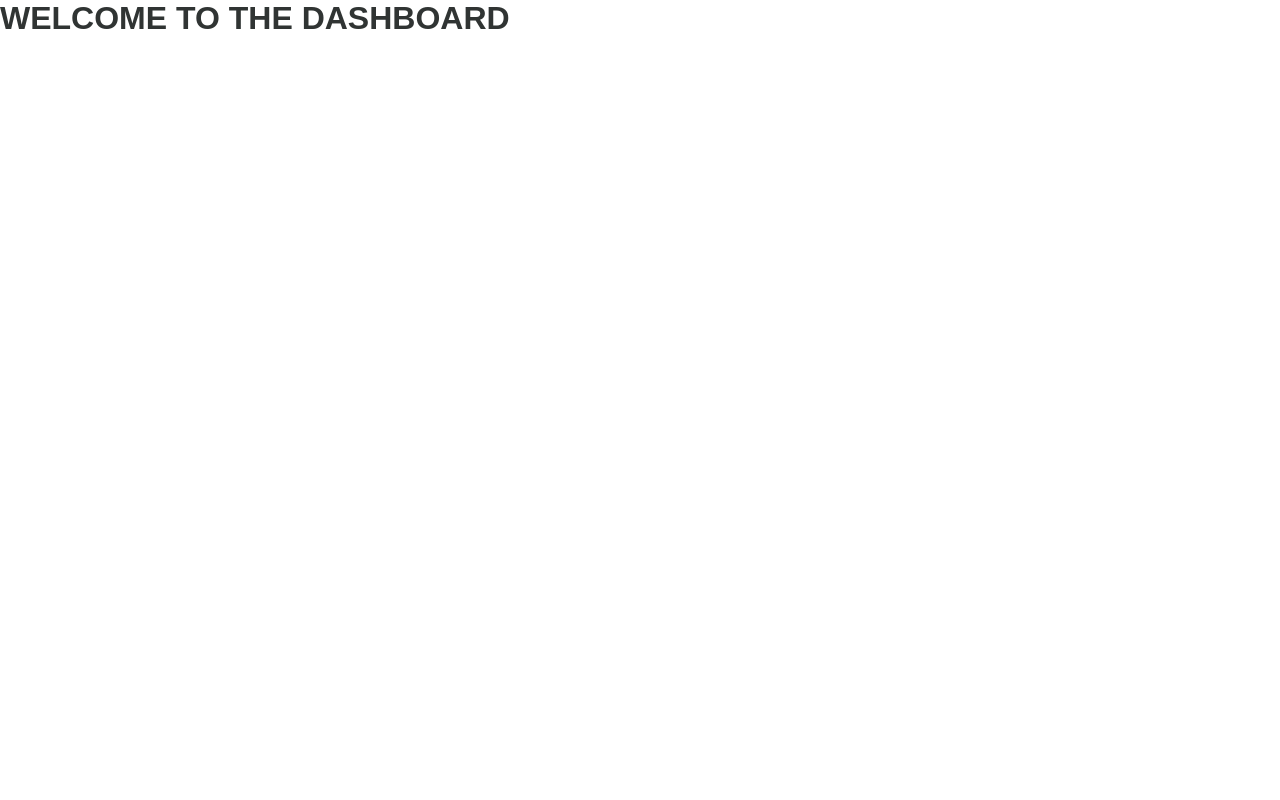
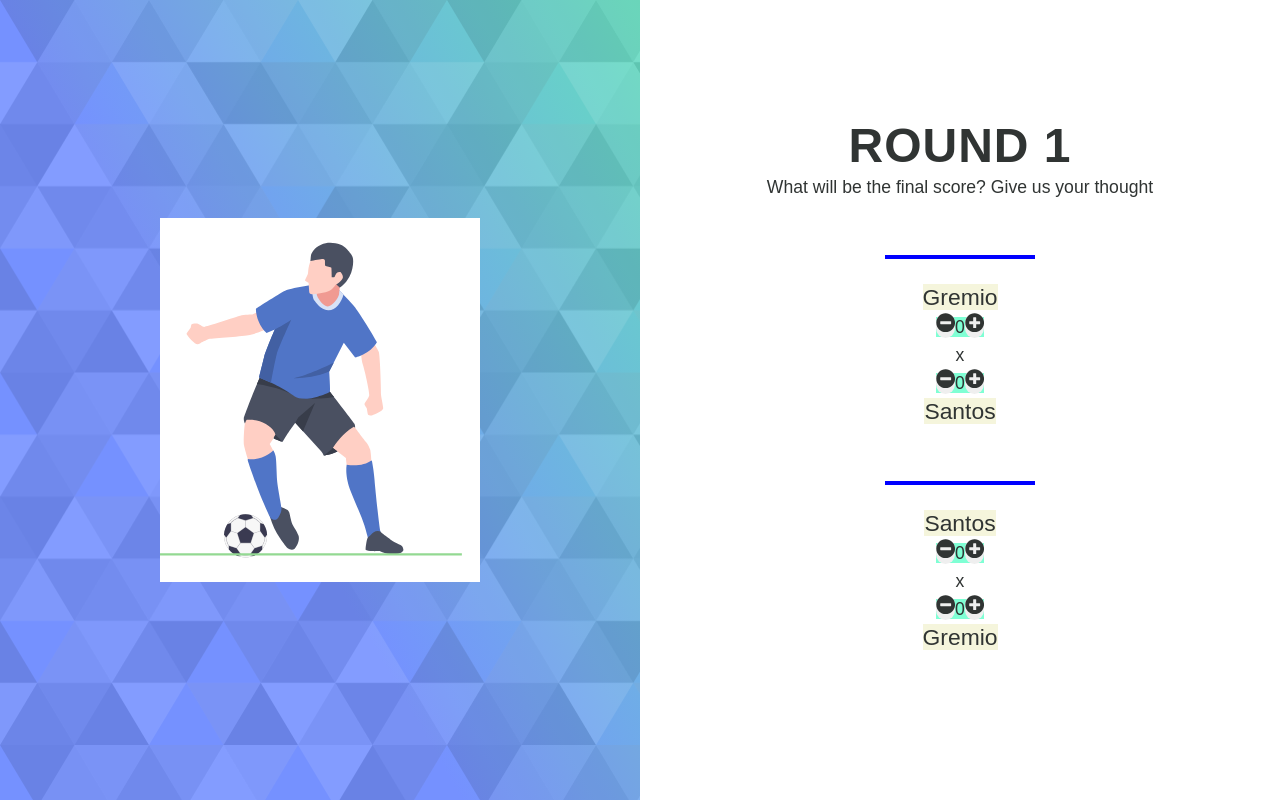
Before and after one commit to danielgallas/football-sweepstake, a React (Create React App) app in the folder client/: page /dashboard in a window 1280 px wide. Built offline with nearby package versions, Linux system fonts and the light colour scheme; a web font is replaced by a local one.

Commit message:
creating scoreboard for guesses; first version

```diff
--- /dev/null
+++ b/client/src/components/ScoreBoard.js
@@ -0,0 +1,54 @@
+import React, { useEffect } from "react";
+import { useState } from "react";
+import { FaPlusCircle, FaMinusCircle } from "react-icons/fa";
+
+function ScoreBoard() {
+  const [score1, setScore1] = useState(0);
+  const [score2, setScore2] = useState(0);
+
+  useEffect(() => {
+    if (score1 < 0) setScore1(0);
+  }, [score1]);
+
+  useEffect(() => {
+    if (score2 < 0) setScore2(0);
+  }, [score2]);
+
+  return (
+    <span className="score">
+      <button
+        onClick={() => {
+          setScore1(score1 - 1);
+        }}
+      >
+        <FaMinusCircle />
+      </button>
+      {score1}
+      <button
+        onClick={() => {
+          setScore1(score1 + 1);
+        }}
+      >
+        <FaPlusCircle />
+      </button>
+      <p>x</p>
+      <button
+        onClick={() => {
+          setScore2(score2 - 1);
+        }}
+      >
+        <FaMinusCircle />
+      </button>
+      {score2}
+      <button
+        onClick={() => {
+          setScore2(score2 + 1);
+        }}
+      >
+        <FaPlusCircle />
+      </button>
+    </span>
+  );
+}
+
+export default ScoreBoard;
--- /dev/null
+++ b/client/src/components/scoreboard.css
@@ -0,0 +1,11 @@
+.teams {
+    padding: 0px;
+    font-size: 1.3em;
+    background-color: beige;
+}
+
+.score {
+    padding: 0px;
+    font-size:1em;
+    background-color: aquamarine;
+}
--- a/client/src/pages/Dashboard.js
+++ b/client/src/pages/Dashboard.js
@@ -1,5 +1,40 @@
+import ScoreBoard from "../components/ScoreBoard";
+import player from "../pages/images/player.svg";
+import "../components/scoreboard.css";
+
 function Dashboard() {
-  return <h1>WELCOME TO THE DASHBOARD</h1>;
+  return (
+    <article>
+      <section className="side">
+        <img src={player} alt="" />
+      </section>
+      <section className="main">
+        <div className="login-container">
+          <p className="title">Round 1</p>
+          <p className="welcome-message">
+            What will be the final score? Give us your thought
+          </p>
+          <div className="separator"></div>
+          <p className="welcome-message">
+            <span className="teams">Gremio</span>
+            <p>
+              <ScoreBoard />
+            </p>
+            <span className="teams">Santos</span>
+          </p>
+          <div className="separator"></div>
+
+          <p className="welcome-message">
+            <span className="teams">Santos</span>
+            <p>
+              <ScoreBoard />
+            </p>
+            <span className="teams">Gremio</span>
+          </p>
+        </div>
+      </section>
+    </article>
+  );
 }
 
 export default Dashboard;
```
Also changed, not shown: 1 other file (tests, documents, lock files or other folders).
